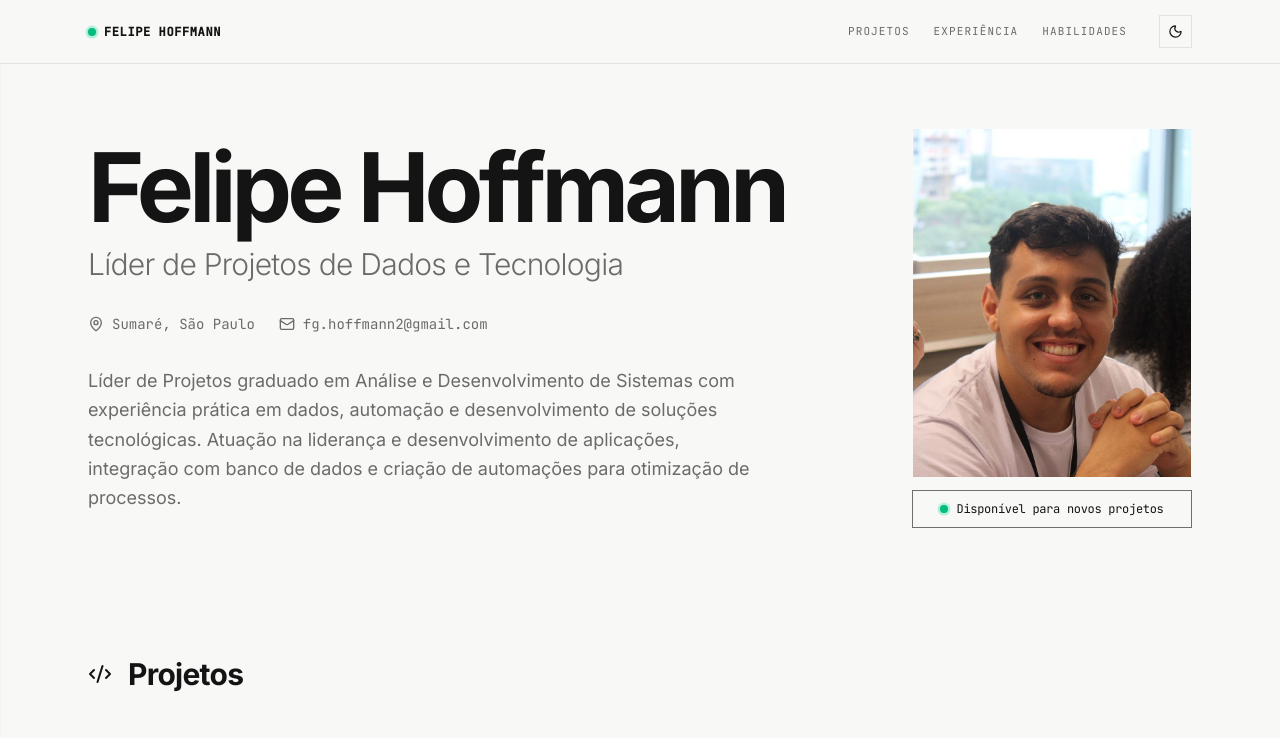
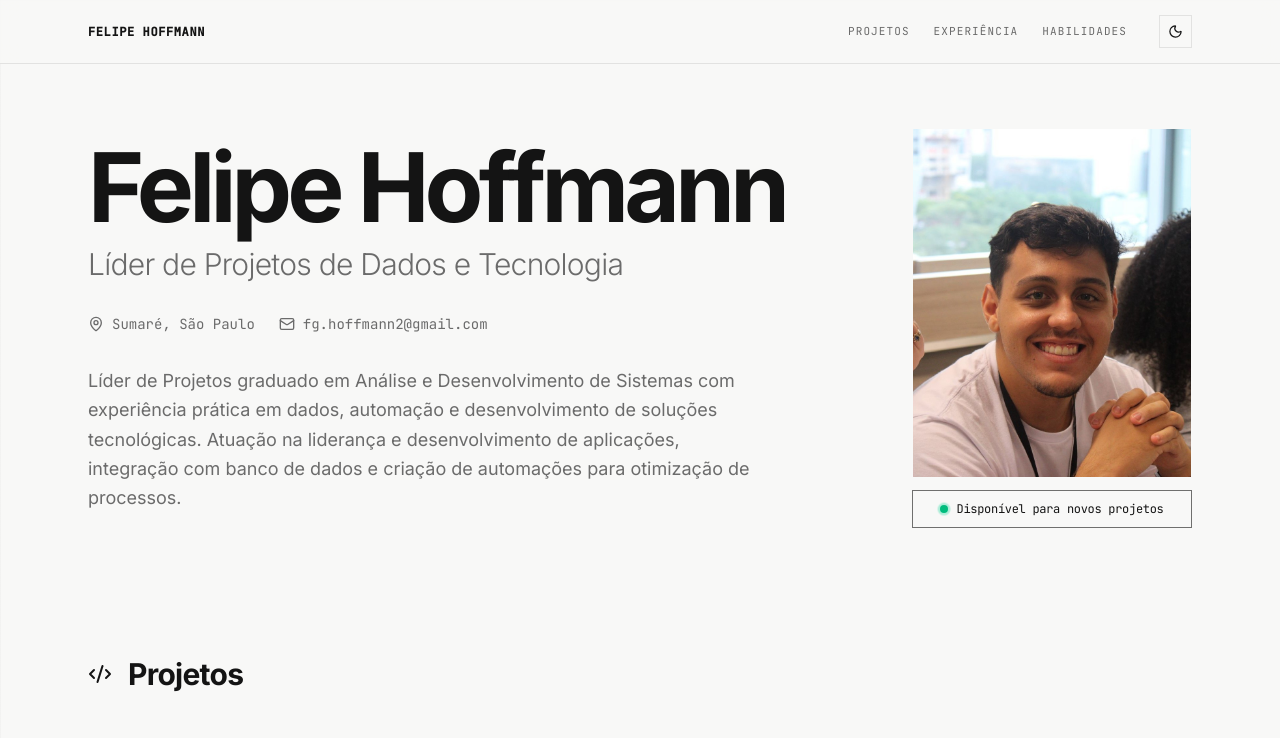
Before and after one commit to FelipeHoffmann00/Felipe-Hoffmann, a React (Vite) app: page / in a window 1280 px wide. Shown: the top 738 px of the page. Built offline with nearby package versions, Linux system fonts and the light colour scheme.

Commit message:
refactor: remove status indicator from header logo
Simplify the header logo by removing the ping animation to maintain a more minimalist Swiss-inspired design.

```diff
--- a/src/App.tsx
+++ b/src/App.tsx
@@ -85,13 +85,9 @@ export default function App() {
               e.preventDefault();
               window.scrollTo({ top: 0, behavior: 'smooth' });
             }}
-            className="flex items-center gap-2 font-mono text-xs font-semibold tracking-wider uppercase text-brand-ink hover:opacity-70 transition-opacity cursor-pointer"
+            className="font-mono text-xs font-semibold tracking-wider uppercase text-brand-ink hover:opacity-70 transition-opacity cursor-pointer"
           >
-            <span className="relative flex h-2 w-2">
-              <span className="animate-ping absolute inline-flex h-full w-full rounded-full bg-emerald-400 opacity-75"></span>
-              <span className="relative inline-flex rounded-full h-2 w-2 bg-emerald-500"></span>
-            </span>
-            <span>FELIPE HOFFMANN</span>
+            FELIPE HOFFMANN
           </a>
           <div className="flex gap-4 sm:gap-6 items-center">
             <a href="#projects" className="text-[11px] font-mono uppercase tracking-widest text-brand-muted hover:text-brand-ink transition-colors">Projetos</a>
```
